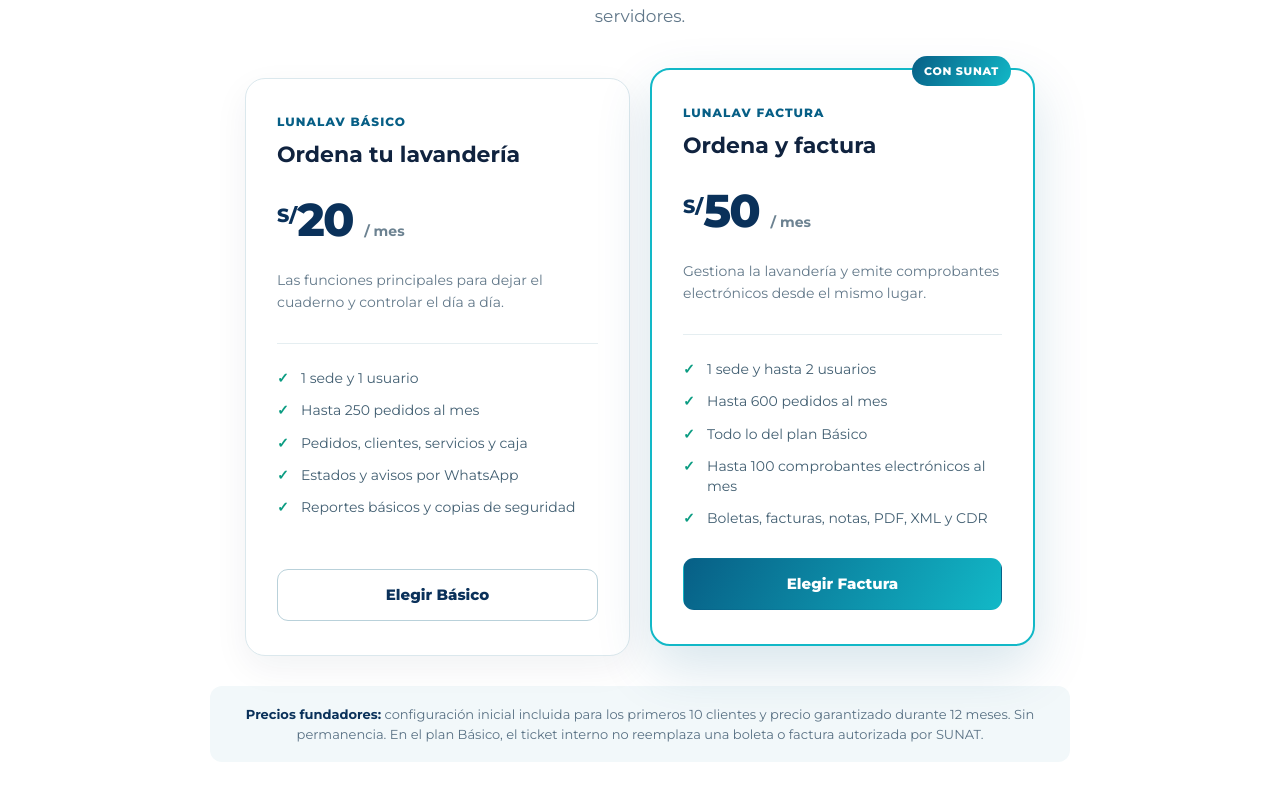
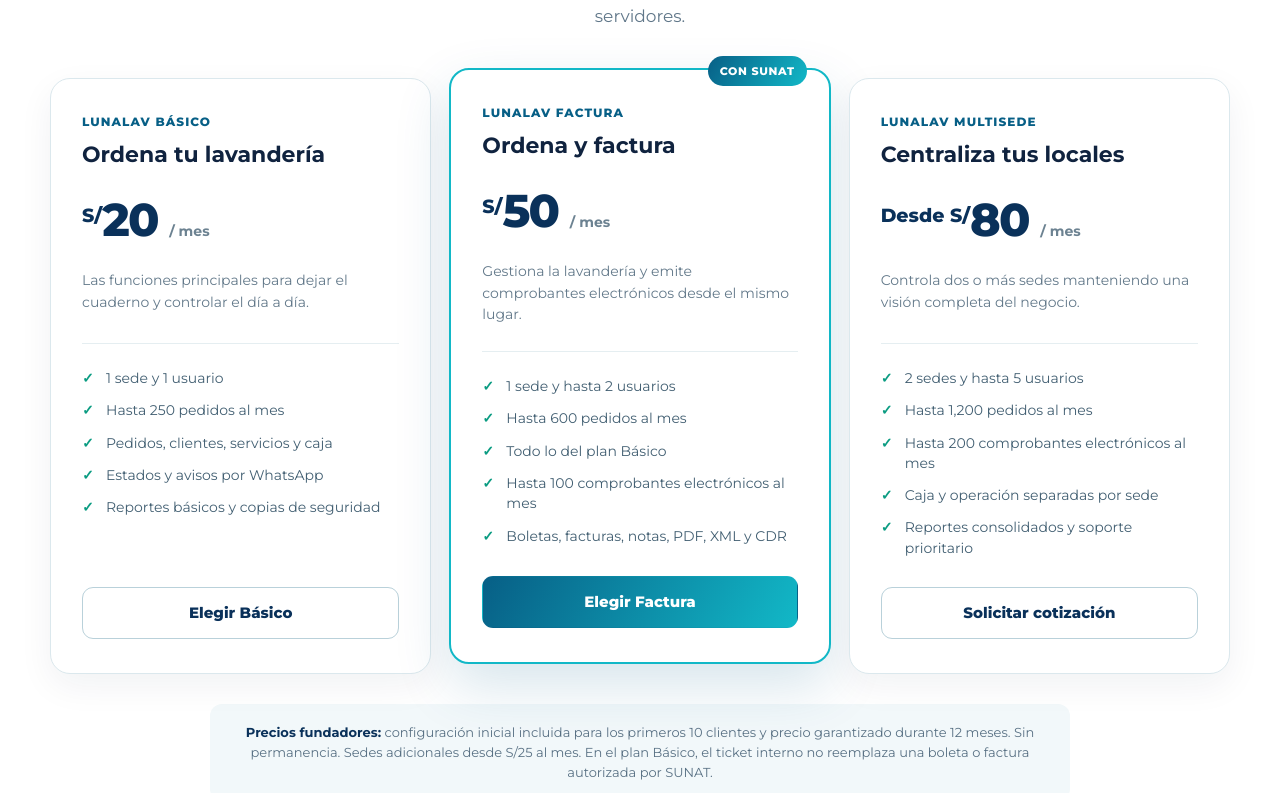
Before and after one commit to caleblunaxd123/LunaLav, an Angular app in the folder frontend/: page / in a window 1280 px wide. Shown: the part 2487-3280 px from the top of the page. Built offline with nearby package versions, Linux system fonts and the light colour scheme; no server answers.

Commit message:
Agrega plan comercial multisede

```diff
--- a/frontend/src/app/pages/landing/landing.component.html
+++ b/frontend/src/app/pages/landing/landing.component.html
@@ -168,11 +168,26 @@
           </ul>
           <a class="button button--price button--price-featured" href="mailto:hola@lunalav.pe?subject=Quiero LunaLav Factura">Elegir Factura</a>
         </article>
+
+        <article class="price-card">
+          <span class="price-card__eyebrow">LunaLav Multisede</span>
+          <h3>Centraliza tus locales</h3>
+          <p class="price"><small>Desde S/</small>80 <span>/ mes</span></p>
+          <p class="price-card__summary">Controla dos o más sedes manteniendo una visión completa del negocio.</p>
+          <ul>
+            <li>2 sedes y hasta 5 usuarios</li>
+            <li>Hasta 1,200 pedidos al mes</li>
+            <li>Hasta 200 comprobantes electrónicos al mes</li>
+            <li>Caja y operación separadas por sede</li>
+            <li>Reportes consolidados y soporte prioritario</li>
+          </ul>
+          <a class="button button--price" href="mailto:hola@lunalav.pe?subject=Quiero cotizar LunaLav Multisede">Solicitar cotización</a>
+        </article>
       </div>
 
       <div class="pricing__note">
         <strong>Precios fundadores:</strong> configuración inicial incluida para los primeros 10 clientes y precio garantizado durante 12 meses.
-        Sin permanencia. En el plan Básico, el ticket interno no reemplaza una boleta o factura autorizada por SUNAT.
+        Sin permanencia. Sedes adicionales desde S/25 al mes. En el plan Básico, el ticket interno no reemplaza una boleta o factura autorizada por SUNAT.
       </div>
     </section>
 
@@ -219,6 +234,7 @@
         <details><summary>¿El precio incluye un servidor?</summary><p>Sí. El acceso al sistema y su alojamiento están incluidos en la mensualidad; no necesitas comprar equipos especiales.</p></details>
         <details><summary>¿El plan Básico emite boletas o facturas?</summary><p>No. Genera tickets internos para controlar los pedidos, pero no son comprobantes autorizados por SUNAT. Para emitir comprobantes electrónicos necesitas LunaLav Factura.</p></details>
         <details><summary>¿Qué pasa si supero el límite?</summary><p>Te avisaremos antes. Puedes comprar un bloque adicional de 100 pedidos por S/5 o cambiar de plan.</p></details>
+        <details><summary>¿Cuánto cuesta agregar otra sede?</summary><p>El plan Multisede incluye dos locales. Cada sede adicional cuesta desde S/25 al mes, según sus usuarios y volumen de operación.</p></details>
       </div>
     </section>
 
--- a/frontend/src/app/pages/landing/landing.component.scss
+++ b/frontend/src/app/pages/landing/landing.component.scss
@@ -134,7 +134,7 @@
 .mini-stats b { display: block; color: var(--blue); font-size: 19px; margin-bottom: 3px; }
 
 .pricing { width: min(1180px, calc(100% - 40px)); }
-.pricing__grid { width: min(790px, 100%); margin: 0 auto; display: grid; grid-template-columns: repeat(2, 1fr); gap: 20px; align-items: stretch; }
+.pricing__grid { width: 100%; margin: 0 auto; display: grid; grid-template-columns: repeat(3, 1fr); gap: 18px; align-items: stretch; }
 .price-card { position: relative; display: flex; flex-direction: column; padding: 34px 31px; border: 1px solid var(--line); border-radius: 20px; background: #fff; box-shadow: 0 12px 35px rgba(16,35,63,.06); }
 .price-card--featured { border: 2px solid var(--cyan); box-shadow: 0 22px 55px rgba(7,95,134,.16); transform: translateY(-10px); }
 .price-card__badge { position: absolute; top: -14px; right: 22px; padding: 7px 12px; border-radius: 20px; background: linear-gradient(120deg, var(--blue), var(--cyan)); color: #fff; font-size: 11px; font-weight: 850; text-transform: uppercase; letter-spacing: .06em; }
--- a/frontend/src/app/pages/landing/landing.component.ts
+++ b/frontend/src/app/pages/landing/landing.component.ts
@@ -30,7 +30,7 @@
   responderChat(tema: 'precios' | 'demo' | 'plan' | 'persona'): void {
     const respuestas = {
       precios: {
-        texto: 'LunaLav Básico cuesta S/20 al mes. Si necesitas emitir comprobantes electrónicos, LunaLav Factura cuesta S/50 al mes.',
+        texto: 'LunaLav Básico cuesta S/20, LunaLav Factura S/50 y Multisede empieza en S/80 al mes.',
         accion: 'Ver planes',
         url: '#precios'
       },
@@ -40,7 +40,7 @@
         url: this.demoUrl
       },
       plan: {
-        texto: 'Elige Básico para administrar pedidos y caja. Elige LunaLav Factura si también necesitas emitir boletas y facturas electrónicas.',
+        texto: 'Elige Básico para pedidos y caja; Factura para emitir comprobantes electrónicos; o Multisede si administras dos o más locales.',
         accion: 'Comparar planes',
         url: '#precios'
       },
```
